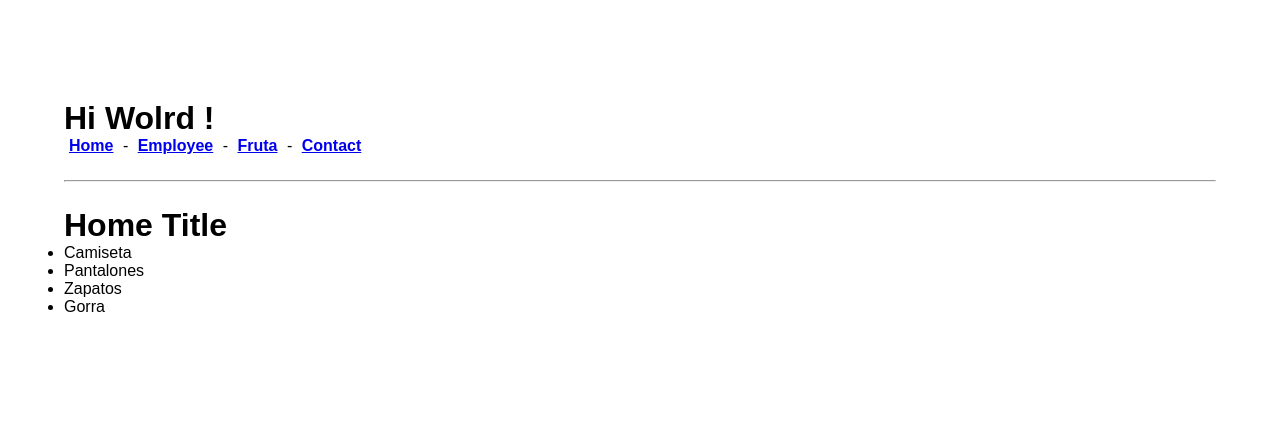
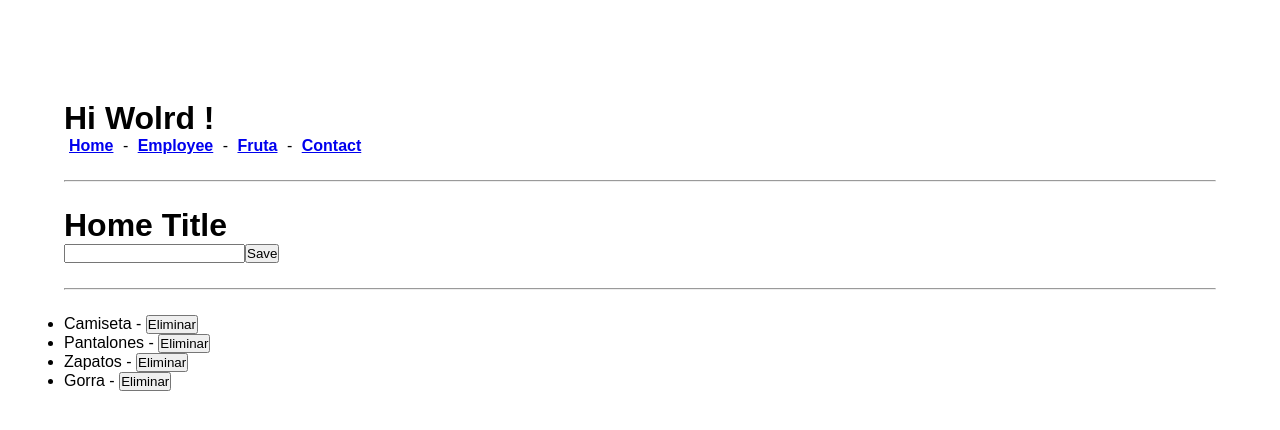
Before and after one commit to angelherce/udemy-angular-01, an Angular app in the folder curso-angular-01/: page / in a window 1280 px wide. Shown: the top 430 px of the page. Built offline with nearby package versions, Linux system fonts and the light colour scheme.

Commit message:
Sección 07: V036 - Ejercicio con los servicios - Se han añadido los métodos que nos permiten guardar y eliminar información en el array del servicio de Ropa. - Se ha editado el componente Home para poder añadir y eliminar información con la ayuda del servicio de ropa.

```diff
--- a/curso-angular-01/src/app/components/home/home.component.html
+++ b/curso-angular-01/src/app/components/home/home.component.html
@@ -1,5 +1,10 @@
 <h1>{{title}}</h1>
 
+<input type="text" [(ngModel)]="prendaToInsert"/>
+<button (click)="save()">Save</button>
+
+<hr/>
+
 <ul>
-   <li *ngFor="let target of ropa">{{target}}</li>
+   <li *ngFor="let target of ropa ; let i = index">{{target}} - <button (click)="delete( i )">Eliminar</button></li>
 </ul>
--- a/curso-angular-01/src/app/components/home/home.component.ts
+++ b/curso-angular-01/src/app/components/home/home.component.ts
@@ -9,6 +9,7 @@ import { RopaService } from '../../services/ropa.service';
 export class HomeComponent{
    public title: string;
    public ropa: Array<string>;
+   public prendaToInsert: string;
 
    public constructor(
       private _ropaService: RopaService
@@ -16,9 +17,19 @@ export class HomeComponent{
 
       this.title = 'Home Title';
       this.ropa = [];
+      this.prendaToInsert = '';
    }
 
    public ngOnInit(): void{
       this.ropa = this._ropaService.findAll();
    }
+
+   public save(): void{
+      this._ropaService.insert( this.prendaToInsert );
+      this.prendaToInsert = '';
+   }
+
+   public delete( index: number ): void{
+      this._ropaService.delete( index );
+   }
 }
--- a/curso-angular-01/src/app/services/ropa.service.ts
+++ b/curso-angular-01/src/app/services/ropa.service.ts
@@ -12,4 +12,12 @@ export class RopaService{
    public findAll(): Array<string>{
       return this.data;
    }
+
+   public insert( ropa: string ): void{
+      this.data.push( ropa );
+   }
+
+   public delete( index: number ): void{
+      this.data.splice( index, 1 );
+   }
 }
```
